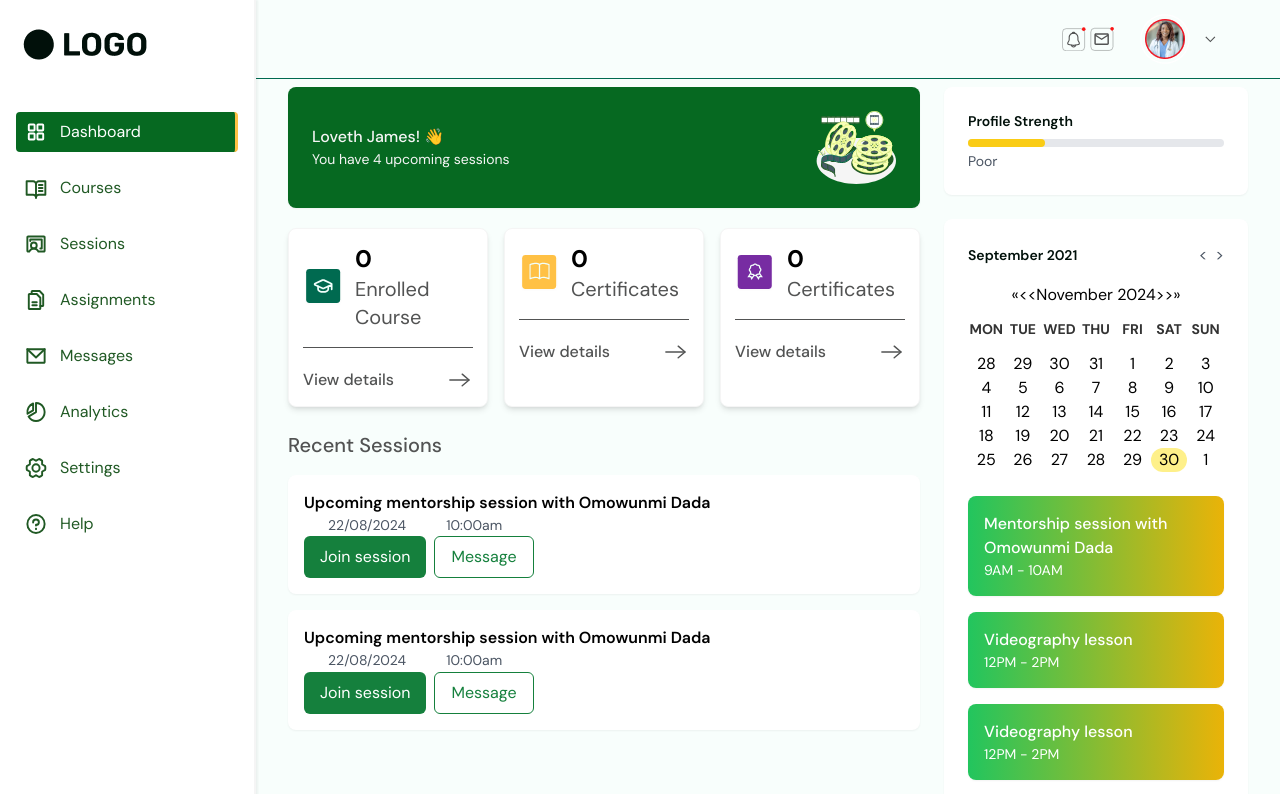
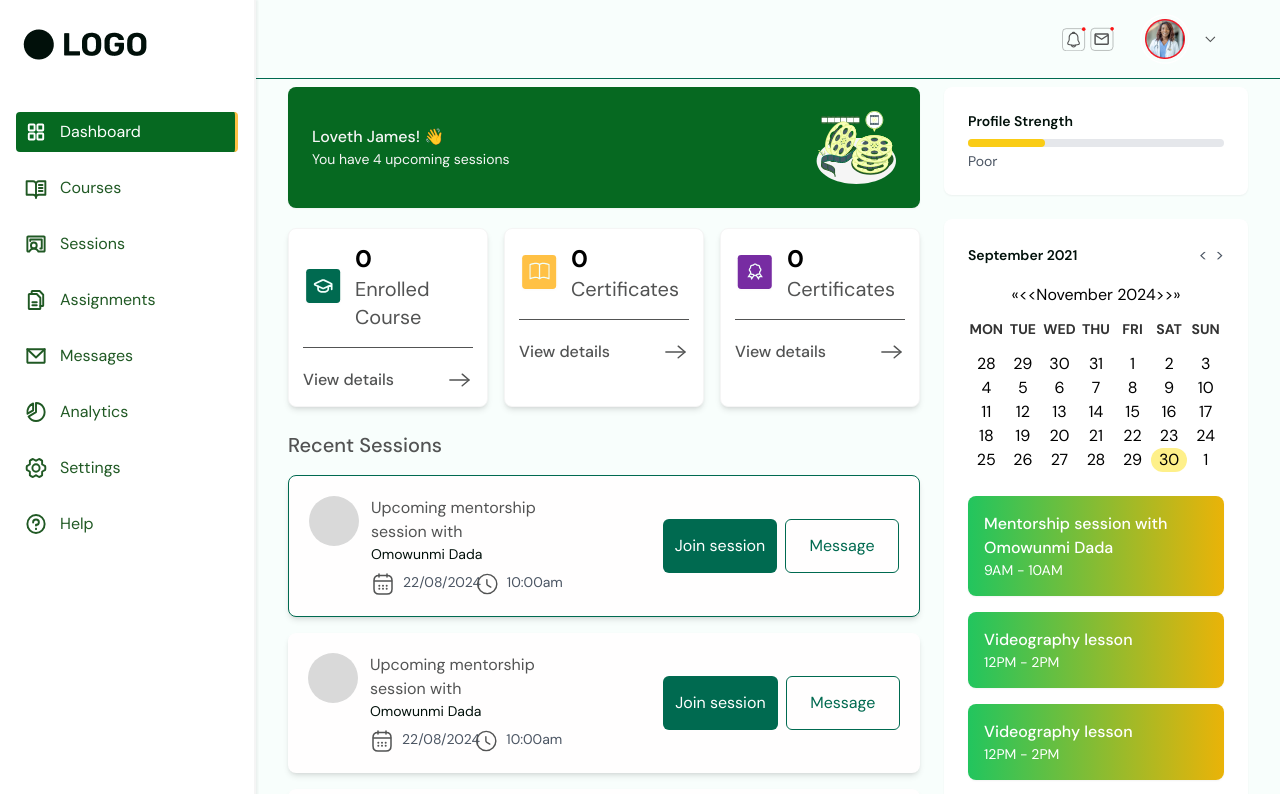
Before and after one commit to Omolara5861/superstar-mentors, a Next.js app: page /mentee-dashboard in a window 1280 px wide. Shown: the top 794 px of the page. Built offline with nearby package versions, Linux system fonts and the light colour scheme.

Commit message:
Refactor dashboard

```diff
--- a/src/app/mentee-dashboard/page.tsx
+++ b/src/app/mentee-dashboard/page.tsx
@@ -16,6 +16,11 @@ function Dashboard() {
             date: "22/08/2024",
             time: "10:00am",
         },
+        {
+            mentor: "Omowunmi Dada",
+            date: "22/08/2024",
+            time: "10:00am",
+        }
     ]);
     const [date, setDate] = useState<Date | null>(new Date());
     const [events] = useState([
@@ -95,48 +100,39 @@ function Dashboard() {
                         {upcomingSessions.map((session, index) => (
                             <div
                                 key={index}
-                                className="flex flex-wrap items-center bg-white p-4 rounded-lg shadow-sm mb-4"
+                                className={`flex justify-between bg-[#FFFEFE] p-5 rounded-lg shadow-md mb-4 ${index === 0 ? 'border-[0.5px] border-primary' : ''
+                                    }`}
                             >
-                                <div className="flex-grow">
-                                    <p className="font-semibold">
-                                        Upcoming mentorship session with{" "}
-                                        {session.mentor}
-                                    </p>
-                                    <p className="text-sm text-gray-600">
-                                        <span className="inline-block">
-                                            <svg
-                                                className="h-5 w-5 inline-block mr-1"
-                                                viewBox="0 0 24 24"
-                                                fill="none"
-                                                xmlns="http://www.w3.org/2000/svg"
-                                            >
-                                                {/* Add Calendar Icon */}
-                                            </svg>
-                                            {session.date}
-                                        </span>
-                                        <span className="ml-4">
-                                            <svg
-                                                className="h-5 w-5 inline-block mr-1"
-                                                viewBox="0 0 24 24"
-                                                fill="none"
-                                                xmlns="http://www.w3.org/2000/svg"
-                                            >
-                                                {/* Add Clock Icon */}
-                                            </svg>
-                                            {session.time}
-                                        </span>
-                                    </p>
+                                <div className="flex gap-3 w-2/5">
+                                    <Image src="/dashboard/ellipse.svg" width={50} height={50} alt="Profile" className="h-fit" />
+                                    <div>
+                                        <p className="text-subtext mb-0">
+                                            Upcoming mentorship session with{" "}
+                                        </p>
+                                        <p className="text-text text-sm mb-2">{session.mentor}</p>
+                                        <div className="flex gap-4 text-sm text-gray-600">
+                                            <div className="flex gap-2">
+                                                <Image src="/dashboard/calendar.svg" width={24} height={24} alt="Calendar" />
+                                                <span>{session.date}</span>
+                                            </div>
+                                            <div className="flex gap-2">
+                                                <Image src="/dashboard/clock.svg" width={24} height={24} alt="Clock" />
+                                                <span>{session.time}</span>
+                                            </div>
+                                        </div>
+                                    </div>
                                 </div>
-                                <div className="flex space-x-2">
-                                    <button className="bg-green-700 text-white px-4 py-2 rounded-md">
+                                <div className="flex space-x-2 w-2/5 self-center">
+                                    <button className="bg-primary text-white h-[54px] rounded-md w-1/2">
                                         Join session
                                     </button>
-                                    <button className="border border-green-700 text-green-700 px-4 py-2 rounded-md hover:bg-green-100">
+                                    <button className="border border-primary text-primary h-[54px] rounded-md hover:bg-green-100 w-1/2">
                                         Message
                                     </button>
                                 </div>
                             </div>
                         ))}
+
                     </div>
                 </div>
                 {/* Right Section (Calendar & Profile Strength) */}
```
Also changed, not shown: public/dashboard/ellipse.svg (renamed from public/dashboard/ellispse.svg).
